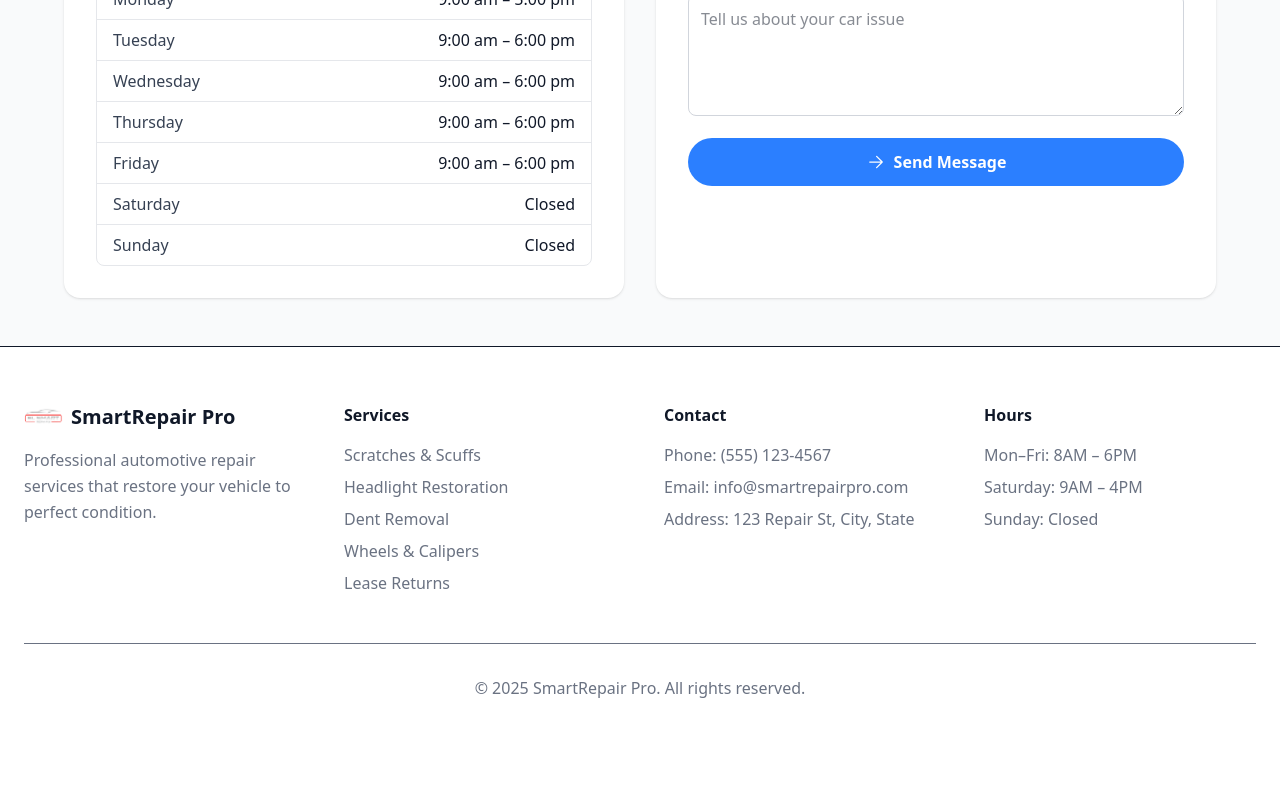
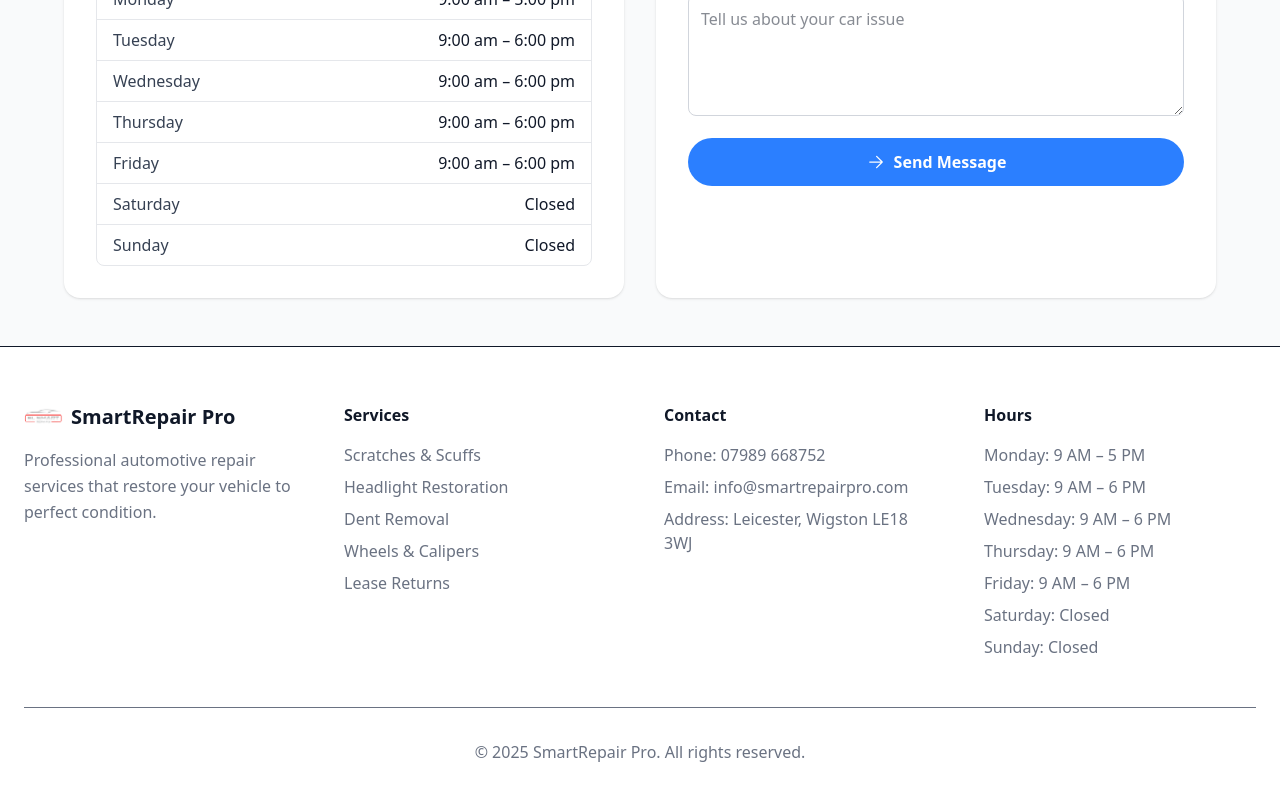
Before and after one commit to shandiru/smartrepairpro, a React (Vite) app: page / in a window 1280 px wide. Shown: the part 5041-5841 px from the top of the page. Before the commit the page ends 5797 px from the top, so only its background shows below. Built offline with nearby package versions, Linux system fonts and the light colour scheme.

Commit message:
Update Footer.jsx

```diff
--- a/src/components/Footer.jsx
+++ b/src/components/Footer.jsx
@@ -44,10 +44,10 @@ const Footer = () => {
               <li>
                 Phone:{" "}
                 <a
-                  href="tel:5551234567"
+                  href="tel:07989668752"
                   className="hover:text-gray-700 dark:hover:text-gray-200"
                 >
-                  (555) 123-4567
+                  07989 668752
                 </a>
               </li>
               <li>
@@ -59,7 +59,7 @@ const Footer = () => {
                   info@smartrepairpro.com
                 </a>
               </li>
-              <li>Address: 123 Repair St, City, State</li>
+              <li>Address: Leicester, Wigston LE18 3WJ</li>
             </ul>
           </div>
 
@@ -67,8 +67,12 @@ const Footer = () => {
           <div>
             <h3 className="mb-4 font-semibold text-gray-900 dark:text-white">Hours</h3>
             <ul className="space-y-2 text-gray-500 dark:text-gray-300">
-              <li>Mon–Fri: 8AM – 6PM</li>
-              <li>Saturday: 9AM – 4PM</li>
+              <li>Monday: 9 AM – 5 PM</li>
+              <li>Tuesday: 9 AM – 6 PM</li>
+              <li>Wednesday: 9 AM – 6 PM</li>
+              <li>Thursday: 9 AM – 6 PM</li>
+              <li>Friday: 9 AM – 6 PM</li>
+              <li>Saturday: Closed</li>
               <li>Sunday: Closed</li>
             </ul>
           </div>
```
